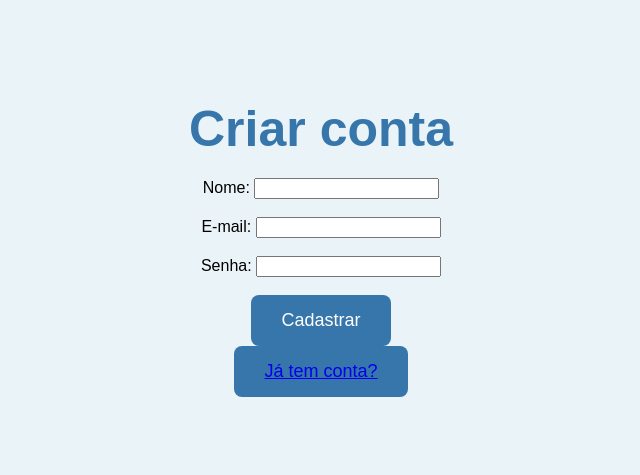
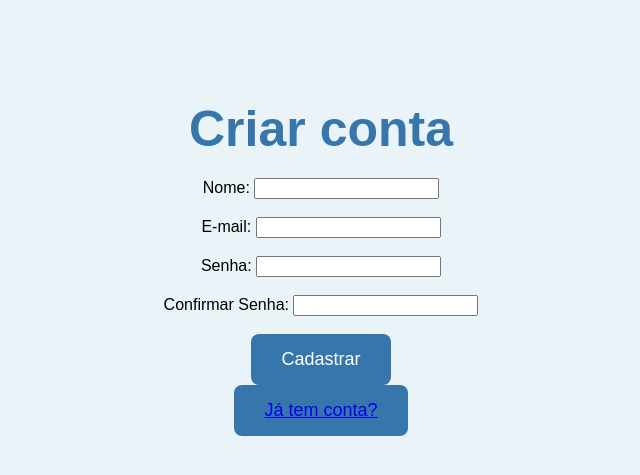
Before and after one commit to weygon/Pyoneiro, a Flask app: page /cadastro in a window 1280 px wide. Shown: the top 475 px of the page, without its empty margins (319-959 px from the left). Run offline with Flask 3, Linux system fonts and the light colour scheme.

```diff
--- a/app.py
+++ b/app.py
@@ -16,6 +16,7 @@ def cadastro():
         nome = request.form["nome"]
         email = request.form["email"]
         senha = request.form["senha"]
+        confirmar_senha = request.form["confirmar_senha"]
 
         if nome.strip() == '':
             return render_template("cadastro.html", mensagem = "Nome não informado. colocar o nome.")
@@ -26,6 +27,8 @@ def cadastro():
         if senha.strip() == "":
             return render_template("cadastro.html", mensagem = "Senha não informada. colocar a senha")
 
+        if senha != confirmar_senha:
+            return render_template("cadastro.html", mensagem = "As senhas estão diferentes, digite novamente.")
 
         if "@" not in email or "." not in email:
             return render_template("cadastro.html", mensagem = "E-mail inválido. coloque o email correto.")
--- a/templates/cadastro.html
+++ b/templates/cadastro.html
@@ -32,6 +32,11 @@
 
         <br><br>
 
+        <label>Confirmar Senha:</label>
+        <input type="password" name="confirmar_senha">
+
+        <br><br>
+
         <button type="submit">Cadastrar</button>
     </form>
 
```
